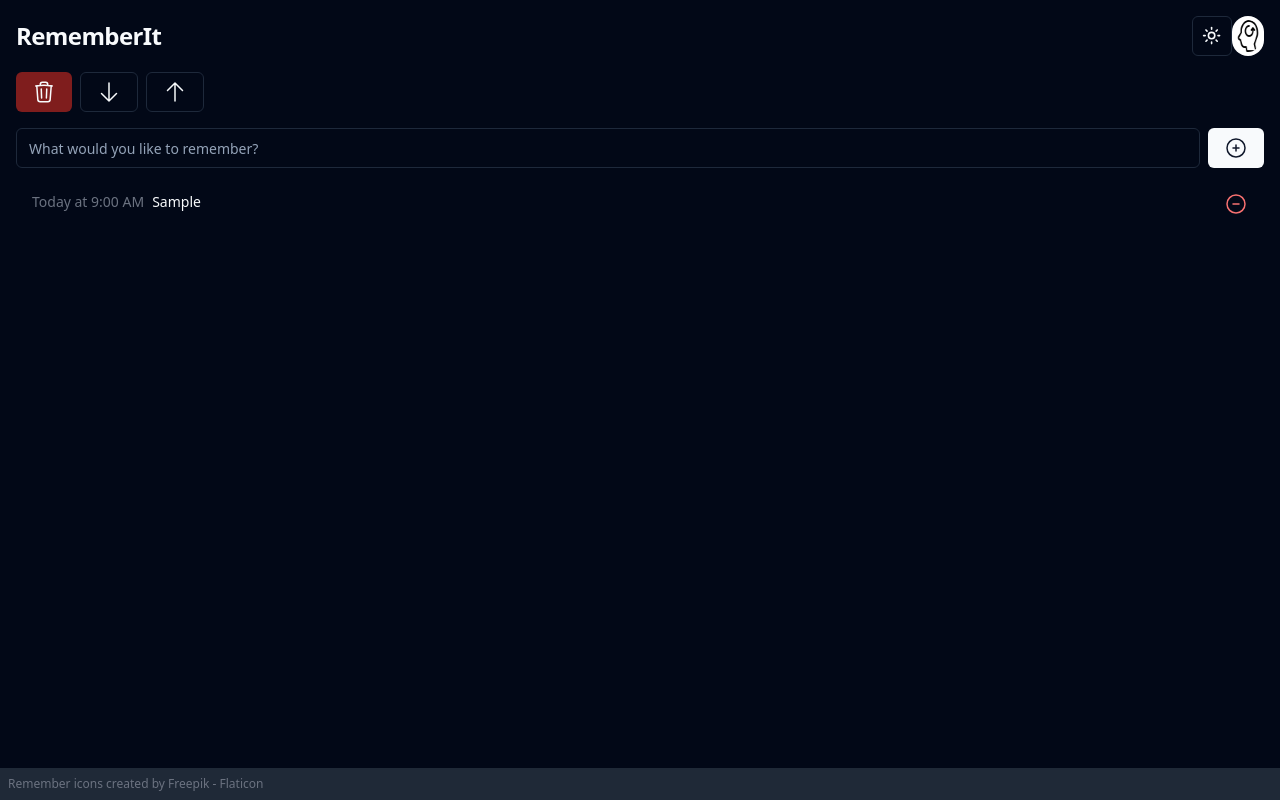
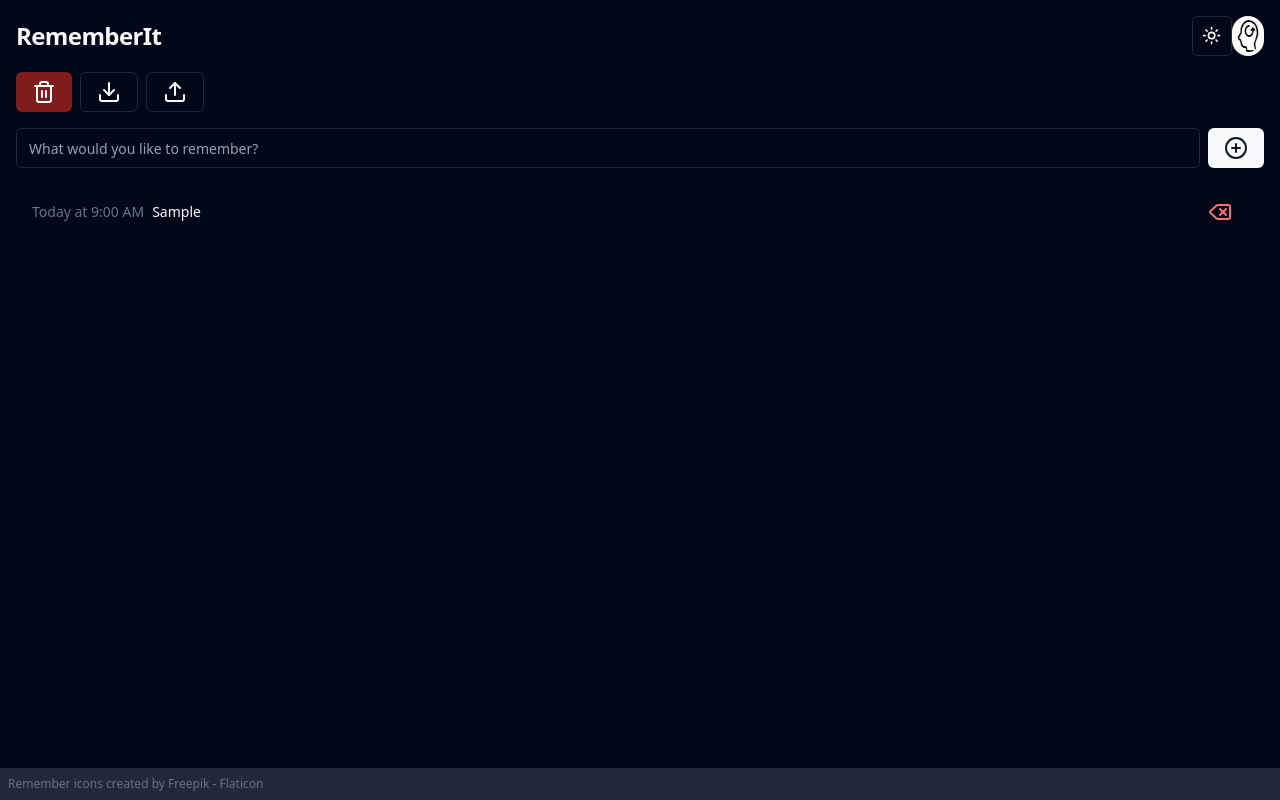
Before and after one commit to simonrw/rememberit, a React (Vite) app: page / in a window 1280 px wide. Both pictures are taken after typing "Sample" into the empty fields and a click on the button 1236 px from the left and 148 px from the top of the page. Built offline with nearby package versions, Linux system fonts and the light colour scheme.

Commit message:
Update to lucide icons (#33)

```diff
--- a/src/App.tsx
+++ b/src/App.tsx
@@ -11,6 +11,7 @@ import { Button } from "./components/ui/button";
 import { Input } from "./components/ui/input";
 import { useToast } from "./components/ui/use-toast";
 import moment, { Moment } from "moment";
+import { CirclePlus, Download, Trash2, Upload } from "lucide-react";
 
 const STORAGE_ITEM_KEY = "entries";
 
@@ -136,54 +137,15 @@ function App() {
         <div className="flex justify-start gap-2">
           {/* Reset entries */}
           <Button variant="destructive" onClick={resetItems}>
-            <svg
-              xmlns="http://www.w3.org/2000/svg"
-              fill="none"
-              viewBox="0 0 24 24"
-              strokeWidth={1.5}
-              stroke="currentColor"
-              className="size-6"
-            >
-              <path
-                strokeLinecap="round"
-                strokeLinejoin="round"
-                d="m14.74 9-.346 9m-4.788 0L9.26 9m9.968-3.21c.342.052.682.107 1.022.166m-1.022-.165L18.16 19.673a2.25 2.25 0 0 1-2.244 2.077H8.084a2.25 2.25 0 0 1-2.244-2.077L4.772 5.79m14.456 0a48.108 48.108 0 0 0-3.478-.397m-12 .562c.34-.059.68-.114 1.022-.165m0 0a48.11 48.11 0 0 1 3.478-.397m7.5 0v-.916c0-1.18-.91-2.164-2.09-2.201a51.964 51.964 0 0 0-3.32 0c-1.18.037-2.09 1.022-2.09 2.201v.916m7.5 0a48.667 48.667 0 0 0-7.5 0"
-              />
-            </svg>
+            <Trash2 />
           </Button>
           {/* export state */}
           <Button variant="outline" onClick={exportState}>
-            <svg
-              xmlns="http://www.w3.org/2000/svg"
-              fill="none"
-              viewBox="0 0 24 24"
-              strokeWidth={1.5}
-              stroke="currentColor"
-              className="size-6"
-            >
-              <path
-                strokeLinecap="round"
-                strokeLinejoin="round"
-                d="M19.5 13.5 12 21m0 0-7.5-7.5M12 21V3"
-              />
-            </svg>
+            <Download />
           </Button>
           {/* import state */}
           <Button variant="outline" onClick={() => setImporting(true)}>
-            <svg
-              xmlns="http://www.w3.org/2000/svg"
-              fill="none"
-              viewBox="0 0 24 24"
-              strokeWidth={1.5}
-              stroke="currentColor"
-              className="size-6"
-            >
-              <path
-                strokeLinecap="round"
-                strokeLinejoin="round"
-                d="M4.5 10.5 12 3m0 0 7.5 7.5M12 3v18"
-              />
-            </svg>
+            <Upload />
           </Button>
         </div>
 
@@ -208,20 +170,7 @@ function App() {
             }}
           ></Input>
           <Button>
-            <svg
-              xmlns="http://www.w3.org/2000/svg"
-              fill="none"
-              viewBox="0 0 24 24"
-              strokeWidth={1.5}
-              stroke="currentColor"
-              className="size-6"
-            >
-              <path
-                strokeLinecap="round"
-                strokeLinejoin="round"
-                d="M12 9v6m3-3H9m12 0a9 9 0 1 1-18 0 9 9 0 0 1 18 0Z"
-              />
-            </svg>
+            <CirclePlus />
           </Button>
         </form>
         <EntryList items={items} deleteFn={deleteItem} updateFn={updateItem} />
--- a/src/components/EditingEntry.tsx
+++ b/src/components/EditingEntry.tsx
@@ -4,6 +4,7 @@ import { Button } from "./ui/button";
 import { Input } from "./ui/input";
 import { TableCell } from "./ui/table";
 import moment, { Moment } from "moment";
+import { CircleCheck, CircleX } from "lucide-react";
 
 type EditingEntryProps = {
   item: Item;
@@ -39,36 +40,10 @@ export function EditingEntry(props: EditingEntryProps) {
         ></Input>
         <div className="flex justify-between">
           <Button variant="outline" onClick={props.cancelEditing}>
-            <svg
-              xmlns="http://www.w3.org/2000/svg"
-              fill="none"
-              viewBox="0 0 24 24"
-              strokeWidth={1.5}
-              stroke="currentColor"
-              className="size-6"
-            >
-              <path
-                strokeLinecap="round"
-                strokeLinejoin="round"
-                d="M6 18 18 6M6 6l12 12"
-              />
-            </svg>
+            <CircleX />
           </Button>
           <Button onClick={props.finishEditing}>
-            <svg
-              xmlns="http://www.w3.org/2000/svg"
-              fill="none"
-              viewBox="0 0 24 24"
-              strokeWidth={1.5}
-              stroke="currentColor"
-              className="size-6"
-            >
-              <path
-                strokeLinecap="round"
-                strokeLinejoin="round"
-                d="M9 12.75 11.25 15 15 9.75M21 12c0 1.268-.63 2.39-1.593 3.068a3.745 3.745 0 0 1-1.043 3.296 3.745 3.745 0 0 1-3.296 1.043A3.745 3.745 0 0 1 12 21c-1.268 0-2.39-.63-3.068-1.593a3.746 3.746 0 0 1-3.296-1.043 3.745 3.745 0 0 1-1.043-3.296A3.745 3.745 0 0 1 3 12c0-1.268.63-2.39 1.593-3.068a3.745 3.745 0 0 1 1.043-3.296 3.746 3.746 0 0 1 3.296-1.043A3.746 3.746 0 0 1 12 3c1.268 0 2.39.63 3.068 1.593a3.746 3.746 0 0 1 3.296 1.043 3.746 3.746 0 0 1 1.043 3.296A3.745 3.745 0 0 1 21 12Z"
-              />
-            </svg>
+            <CircleCheck />
           </Button>
         </div>
       </div>
--- a/src/components/ReadOnlyEntry.tsx
+++ b/src/components/ReadOnlyEntry.tsx
@@ -1,6 +1,8 @@
 import { formatDate } from "@/date";
 import { Item } from "../types/item";
 import { TableCell } from "./ui/table";
+import { Button } from "./ui/button";
+import { Delete } from "lucide-react";
 
 type ReadOnlyEntryProps = {
   item: Item;
@@ -12,7 +14,7 @@ export function ReadOnlyEntry(props: ReadOnlyEntryProps) {
   return (
     <TableCell
       key={props.item.id}
-      className="flex justify-between gap-2 py-2"
+      className="flex items-center justify-between gap-2 py-2"
       onClick={() => {
         props.toggleEditing();
       }}
@@ -24,25 +26,13 @@ export function ReadOnlyEntry(props: ReadOnlyEntryProps) {
         <div>{props.item.content}</div>
       </div>
       <div>
-        <button
+        <Button
           onClick={() => props.deleteFn(props.item.id)}
           className="text-red-400"
+          variant="ghost"
         >
-          <svg
-            xmlns="http://www.w3.org/2000/svg"
-            fill="none"
-            viewBox="0 0 24 24"
-            strokeWidth={1.5}
-            stroke="currentColor"
-            className="size-6"
-          >
-            <path
-              strokeLinecap="round"
-              strokeLinejoin="round"
-              d="M15 12H9m12 0a9 9 0 1 1-18 0 9 9 0 0 1 18 0Z"
-            />
-          </svg>
-        </button>
+          <Delete />
+        </Button>
       </div>
     </TableCell>
   );
```
